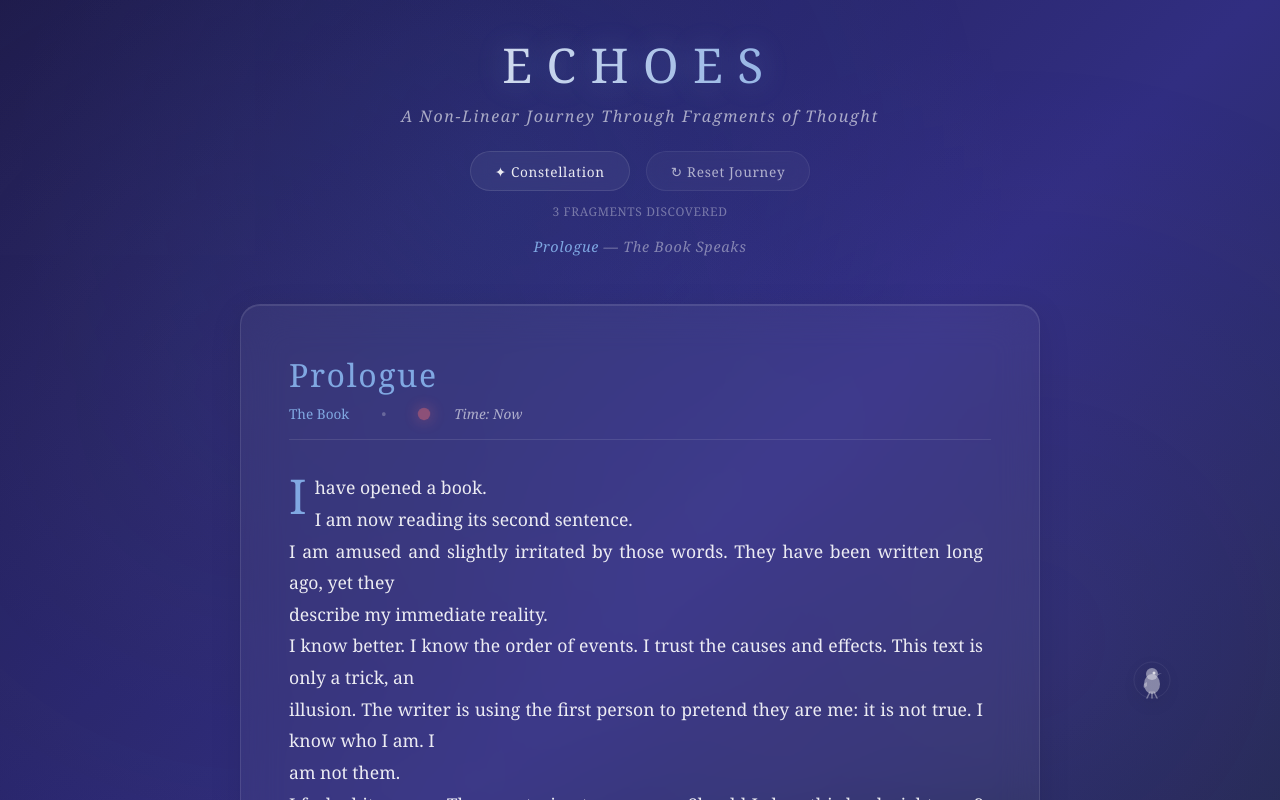
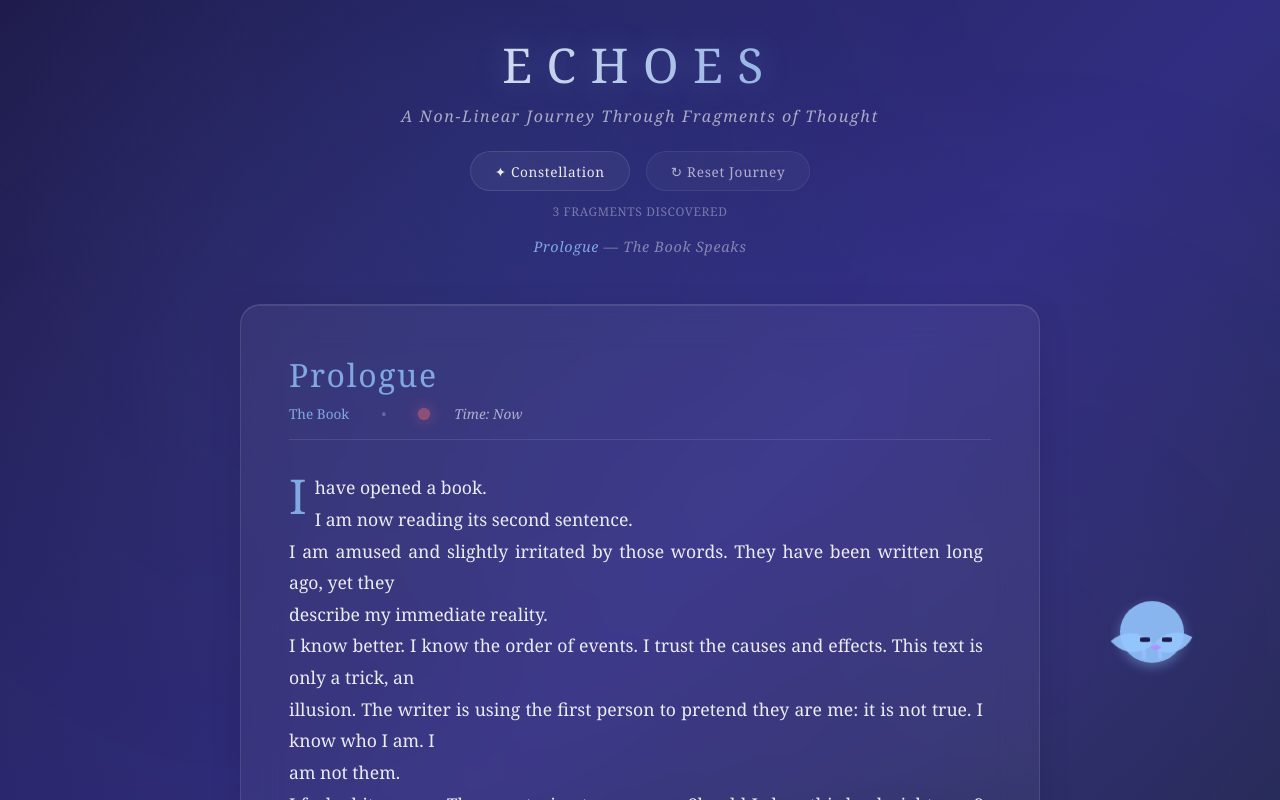
Before and after one commit to myl1ne/echoes, a React (Vite) app: page / in a window 1280 px wide. Shown: the top 800 px of the page. Built offline with nearby package versions, Linux system fonts and the light colour scheme.

Commit message:
Implement animated Echo bird with CSS animations
Co-authored-by: myl1ne <6750632+myl1ne@users.noreply.github.com>

```diff
--- a/src/EchoBird.css
+++ b/src/EchoBird.css
@@ -1,37 +1,316 @@
-/* Echo Bird Component Styles */
+/* Echo Bird Component Styles - Animated CSS Bird */
+
+:root {
+  --echo-color-primary: rgba(147, 197, 253, 0.9); /* Blue-ish ethereal */
+  --echo-color-eye: #1e1b4b; /* Deep purple */
+  --echo-color-mouth-1: rgba(192, 132, 252, 0.8); /* Purple gradient 1 */
+  --echo-color-mouth-2: rgba(167, 139, 250, 0.8); /* Purple gradient 2 */
+  --echo-color-leg: rgba(167, 139, 250, 0.9); /* Purple for legs */
+}
 
 .echo-bird-container {
   position: fixed;
-  width: 40px;
-  height: 40px;
+  width: 80px; /* Increased for animated bird */
+  height: 80px;
   z-index: 1000;
   cursor: pointer;
   /* Position will be controlled via inline styles for smooth transitions */
   transform: translate(-50%, -50%); /* Center the bird on its position */
-  transition: all 0.3s ease; /* For hover effects */
 }
 
-.echo-bird {
+/* Main bird art container */
+.art {
+  animation: _fly 4s linear infinite;
+  position: relative;
   width: 100%;
   height: 100%;
-  color: rgba(255, 255, 255, 0.7);
-  filter: drop-shadow(0 4px 12px rgba(0, 0, 0, 0.3));
-  transition: all 0.3s ease;
-  animation: echo-pulse 4s ease-in-out infinite;
+  display: flex;
+  align-items: center;
+  justify-content: center;
 }
 
-.echo-bird-container:hover .echo-bird {
-  color: rgba(255, 255, 255, 1);
-  transform: scale(1.1);
-  filter: drop-shadow(0 6px 16px rgba(147, 197, 253, 0.4));
+.art__circle {
+  position: absolute;
+  width: 10vmax;
+  height: 10vmax;
+  border-radius: 50%;
+  background-image: radial-gradient(
+    at center,
+    rgba(147, 197, 253, 0.3) 0%,
+    rgba(99, 102, 241, 0.2) 81.3%
+  );
+  animation: circle-ans 4s linear infinite;
+  pointer-events: none;
+  left: 50%;
+  top: 50%;
+  transform: translate(-50%, -50%);
 }
 
-@keyframes echo-pulse {
-  0%, 100% {
-    opacity: 0.7;
+.art__head {
+  --wh: 8vmin;
+  width: var(--wh);
+  height: var(--wh);
+  border-radius: 50%;
+  background-color: var(--echo-color-primary);
+  position: relative;
+  box-shadow: 0 4px 12px rgba(147, 197, 253, 0.4);
+}
+
+.art__head::after,
+.art__head::before {
+  content: "";
+  position: absolute;
+  width: 4vmin;
+  height: 3.5vmin;
+  border-radius: 100vmin 2vmin 100vmin 2vmin;
+  bottom: 11%;
+  background-color: var(--echo-color-primary);
+}
+
+.art__head::after {
+  left: -0.5vmin;
+  rotate: -60deg;
+  animation: left-ans 4s linear infinite;
+}
+
+.art__head::before {
+  right: -0.5vmin;
+  rotate: -40deg;
+  animation: right-ans 4s linear infinite;
+}
+
+.art__eye--wrapper {
+  display: flex;
+  gap: 1.5vmin;
+  position: absolute;
+  left: 50%;
+  top: 50%;
+  translate: -50% -50%;
+  z-index: 1;
+  animation: left-and-right-rotate 4s linear infinite;
+}
+
+.art__eye {
+  --w: 1.25vmin;
+  --h: 1.25vmin;
+  width: var(--w);
+  height: var(--h);
+  background-color: var(--echo-color-eye);
+  border-radius: 50%;
+  animation: eyes-blink 4s infinite steps(2);
+}
+
+.art__mouth-helper {
+  position: absolute;
+  left: 50%;
+  bottom: 32%;
+  z-index: 1;
+  animation: left-and-right-rotate 4s linear infinite;
+}
+
+.art__mouth {
+  translate: -50% 0;
+  width: 1vmin;
+  height: 1vmin;
+  background-image: linear-gradient(
+    -45deg,
+    var(--echo-color-mouth-2) 50%,
+    var(--echo-color-mouth-1) 50%
+  );
+  transform: scaleY(0.6) rotate(45deg);
+}
+
+.art__leg {
+  position: absolute;
+  left: 35%;
+  bottom: -0.5vmin;
+  width: 0.4vmin;
+  height: 1.5vmin;
+  background-color: var(--echo-color-leg);
+  box-shadow: 2vmin 0 0 var(--echo-color-leg);
+  z-index: -1;
+  animation: leg-ans 4s linear infinite;
+}
+
+/* Animations */
+@keyframes eyes-blink {
+  0%,
+  49% {
+    transform: scaleY(0);
   }
-  50% {
-    opacity: 0.9;
+
+  34%,
+  39% {
+    border-radius: 50% / 20%;
+    transform: scaleY(0.5);
+  }
+
+  10%,
+  45%,
+  50%,
+  100% {
+    border-radius: 50%;
+    transform: scaleY(1);
+  }
+}
+
+@keyframes left-and-right-rotate {
+  0% {
+    transform: translateX(0);
+  }
+
+  8% {
+    transform: translateX(-0.75vmin) translateY(-0.25vmin);
+  }
+
+  10% {
+    transform: translateX(-0.75vmin) translateY(0);
+  }
+
+  18% {
+    transform: translateX(0.75vmin) translateY(-0.25vmin);
+  }
+
+  20% {
+    transform: translateX(0.75vmin) translateY(0);
+  }
+
+  25% {
+    transform: translateX(0);
+  }
+
+  28%,
+  32% {
+    transform: translateY(1vmin);
+  }
+
+  30% {
+    transform: translateY(-1vmin);
+  }
+
+  34%,
+  38% {
+    transform: translateY(1vmin) translateX(-0.5vmin);
+  }
+
+  36%,
+  40% {
+    transform: translateY(1vmin) translateX(0.5vmin);
+  }
+
+  42%,
+  100% {
+    transform: translateY(0.75vmin);
+  }
+}
+
+@keyframes _fly {
+  0%,
+  35%,
+  85% {
+    transform: translateY(0rem);
+  }
+
+  40%,
+  60%,
+  80% {
+    transform: translateY(-3rem) rotateX(-15deg);
+  }
+
+  50%,
+  70% {
+    transform: translateY(-2.5rem) rotateX(-15deg);
+  }
+
+  80% {
+    transform: translateY(1rem);
+  }
+}
+
+@keyframes circle-ans {
+  0%,
+  35% {
+    transform: translate(-50%, -50%) scale(0);
+  }
+
+  40%,
+  60%,
+  80% {
+    transform: translate(-50%, -50%) scale(5);
+    opacity: 0;
+  }
+
+  50%,
+  70%,
+  100% {
+    transform: translate(-50%, -50%) scale(5);
+    opacity: 0;
+  }
+}
+
+@keyframes left-ans {
+  0%,
+  39%,
+  65%,
+  100% {
+    rotate: -60deg;
+  }
+
+  40%,
+  44%,
+  48%,
+  52%,
+  56%,
+  60% {
+    rotate: 45deg;
+  }
+
+  42%,
+  46%,
+  50%,
+  54%,
+  58% {
+    rotate: 60deg;
+  }
+}
+
+@keyframes right-ans {
+  0%,
+  39%,
+  65%,
+  100% {
+    rotate: -40deg;
+  }
+
+  40%,
+  44%,
+  48%,
+  52%,
+  56%,
+  60% {
+    rotate: -155deg;
+  }
+
+  42%,
+  46%,
+  50%,
+  54%,
+  58% {
+    rotate: -140deg;
+  }
+}
+
+@keyframes leg-ans {
+  0%,
+  39%,
+  82%,
+  100% {
+    transform: translateY(0);
+  }
+
+  40%,
+  80% {
+    transform: translateY(-1vmin);
   }
 }
 
--- a/src/EchoBird.jsx
+++ b/src/EchoBird.jsx
@@ -159,7 +159,7 @@ function EchoBird({ onLibraryRequest }) {
 
   return (
     <>
-      {/* The Bird Icon - now with dynamic positioning */}
+      {/* The Bird Icon - now with dynamic positioning and CSS animations */}
       <div
         className="echo-bird-container"
         onClick={handleClick}
@@ -170,75 +170,19 @@ function EchoBird({ onLibraryRequest }) {
           transition: `left ${DRIFT_TRANSITION_DURATION}ms cubic-bezier(0.4, 0, 0.2, 1), top ${DRIFT_TRANSITION_DURATION}ms cubic-bezier(0.4, 0, 0.2, 1)`,
         }}
       >
-        <svg
-          width="40"
-          height="40"
-          viewBox="0 0 40 40"
-          fill="none"
-          xmlns="http://www.w3.org/2000/svg"
-          className="echo-bird"
-        >
-          {/* Body */}
-          <ellipse
-            cx="20"
-            cy="24"
-            rx="8"
-            ry="10"
-            fill="currentColor"
-            opacity="0.7"
-          />
-
-          {/* Head */}
-          <circle
-            cx="20"
-            cy="14"
-            r="6"
-            fill="currentColor"
-            opacity="0.7"
-          />
-
-          {/* Beak */}
-          <path
-            d="M 26 14 L 30 13 L 26 15 Z"
-            fill="currentColor"
-            opacity="0.6"
-          />
-
-          {/* Eye */}
-          <circle
-            cx="22"
-            cy="13"
-            r="1.5"
-            fill="rgba(255, 255, 255, 0.9)"
-          />
-
-          {/* Wing */}
-          <path
-            d="M 15 22 Q 10 24 12 28 L 15 26 Z"
-            fill="currentColor"
-            opacity="0.5"
-          />
-
-          {/* Tail feathers */}
-          <path
-            d="M 18 32 L 15 38 M 20 32 L 20 38 M 22 32 L 25 38"
-            stroke="currentColor"
-            strokeWidth="1.5"
-            strokeLinecap="round"
-            opacity="0.6"
-          />
-
-          {/* Subtle glow */}
-          <circle
-            cx="20"
-            cy="20"
-            r="18"
-            fill="none"
-            stroke="currentColor"
-            strokeWidth="0.5"
-            opacity="0.2"
-          />
-        </svg>
+        <div className="art">
+          <div className="art__circle"></div>
+          <div className="art__head">
+            <div className="art__eye--wrapper">
+              <div className="art__eye"></div>
+              <div className="art__eye"></div>
+            </div>
+            <div className="art__mouth-helper">
+              <div className="art__mouth"></div>
+            </div>
+            <div className="art__leg"></div>
+          </div>
+        </div>
       </div>
 
       {/* Echo's Whisper Modal */}
```
